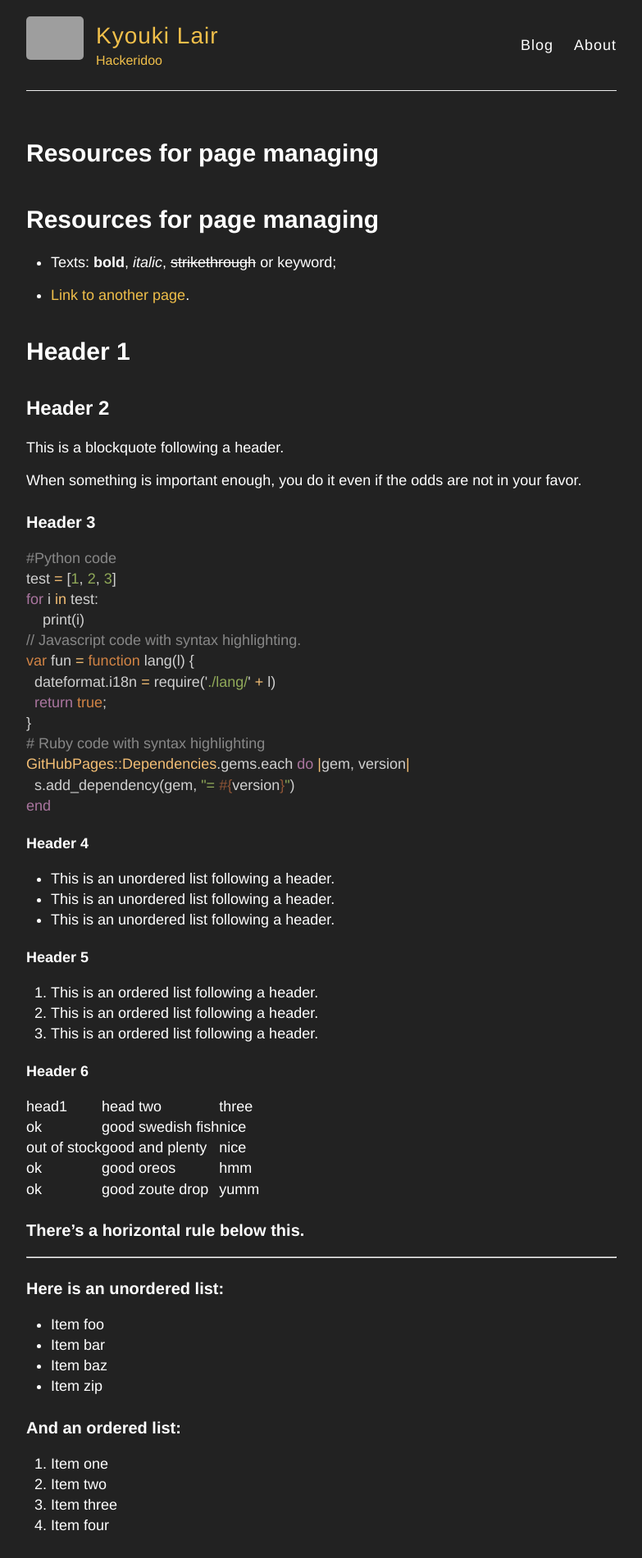
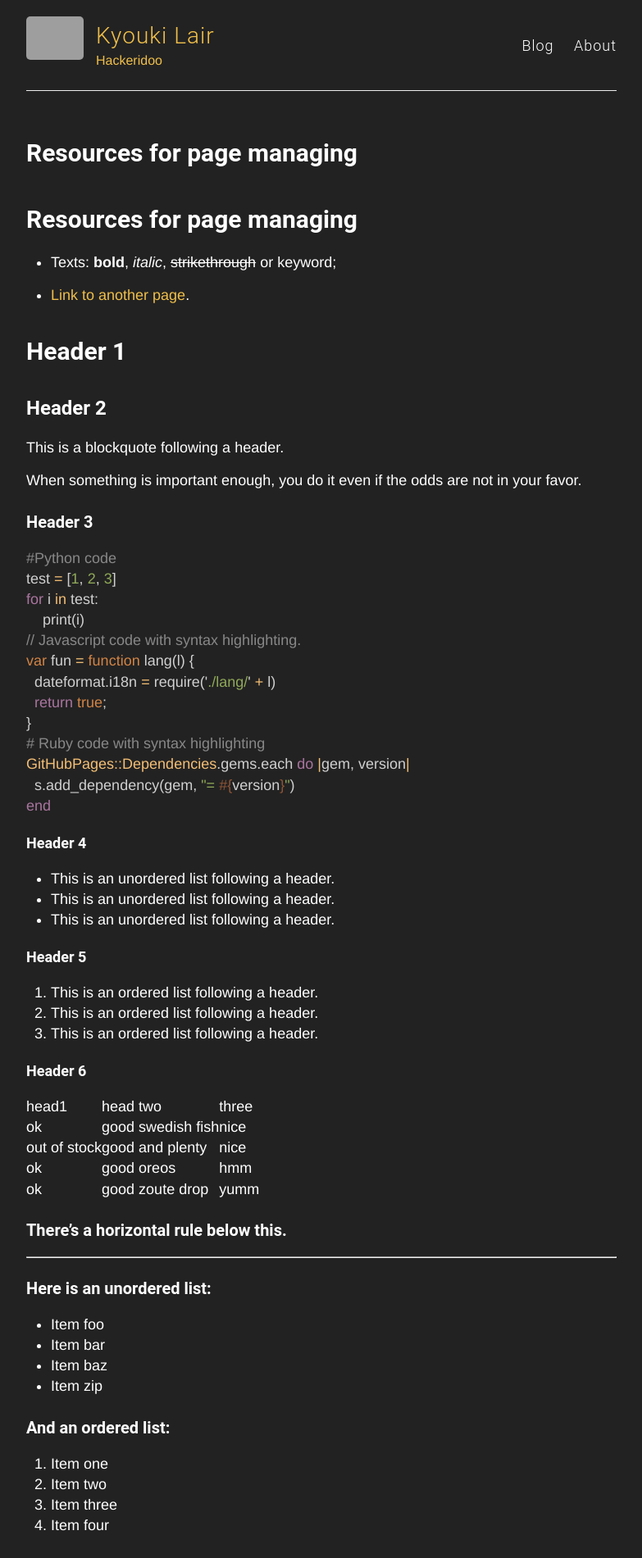
Before and after one commit to ky0uk1/ky0uk1.github.io, a Jekyll site: the page built from resources.md, in a window 1280 px wide. Shown: the top 1901 px of the page at 82% size, without its empty margins (248-1031 px from the left). Built offline with Jekyll 4.4.1, drawn with Linux system fonts in a browser that asks for light colours; our own code applies the rules of GitHub Pages for plain Markdown files; grey boxes are pictures that could not be loaded.

Commit message:
update font

```diff
--- a/_sass/_variables.scss
+++ b/_sass/_variables.scss
@@ -17,7 +17,7 @@ $white: #fff;
 
 // Font stacks
 $helvetica: Helvetica, Arial, sans-serif;
-$helveticaNeue: "Helvetica Neue", Helvetica, Arial, sans-serif;
+$helveticaNeue: "roboto", Helvetica, Arial, sans-serif;
 $georgia: Georgia, serif;
 
 // Mobile breakpoints
```
